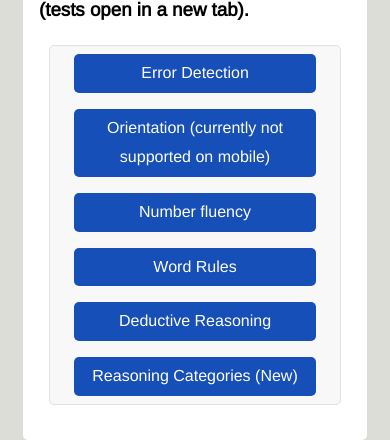
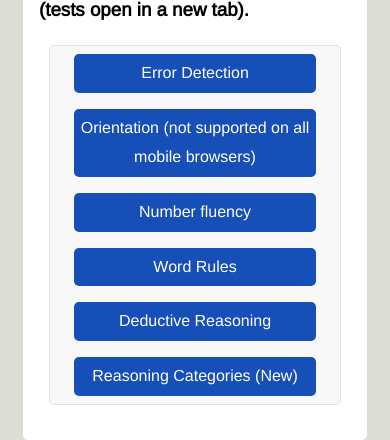
Before and after one commit to devjolt/act_simulator, a Python web app: template templates/act_simulator/home.html in a window 390 px wide. Shown: the part 765-1205 px from the top of the page. Run offline with Jinja, Linux system fonts and the light colour scheme; the template is opened without the code that fills it, so the values that code supplies are empty.

```diff
--- a/templates/act_simulator/home.html
+++ b/templates/act_simulator/home.html
@@ -20,7 +20,7 @@
     <h3>Select which test you want to practise (tests open in a new tab).</h3>
     <div class='menu-container'>
         <a class = 'next' href='./error_detection' target ='_blank'>Error Detection</a>
-        <a class = 'next' href='./orientation' target ='_blank'>Orientation (currently not supported on mobile)</a>
+        <a class = 'next' href='./orientation' target ='_blank'>Orientation (not supported on all mobile browsers)</a>
         <a class = 'next' href='./number_fluency' target ='_blank'>Number fluency</a>
         <a class = 'next' href='./word_rules' target ='_blank'>Word Rules</a>
         <a class = 'next' href='./deductive_reasoning' target ='_blank'>Deductive Reasoning</a>
```
